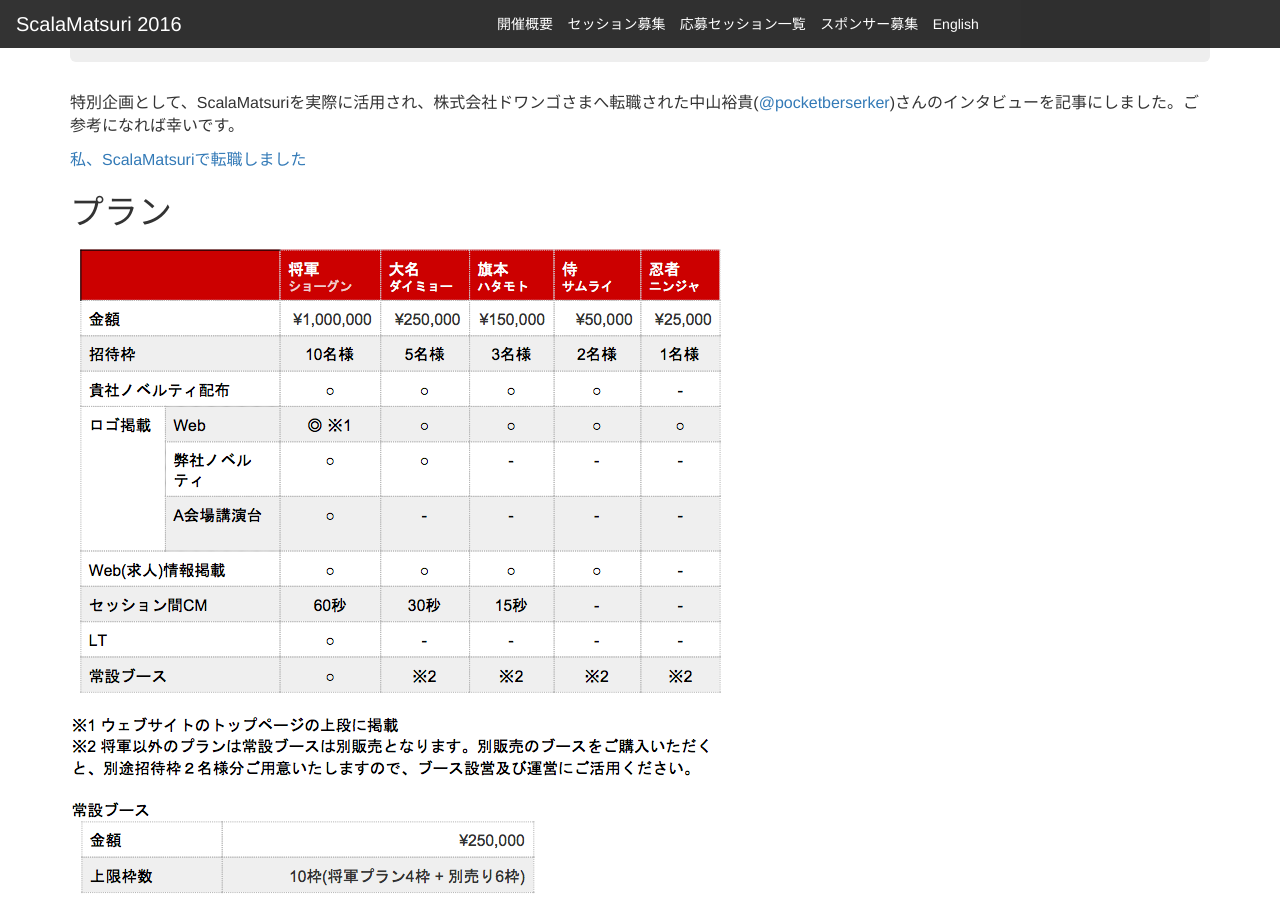
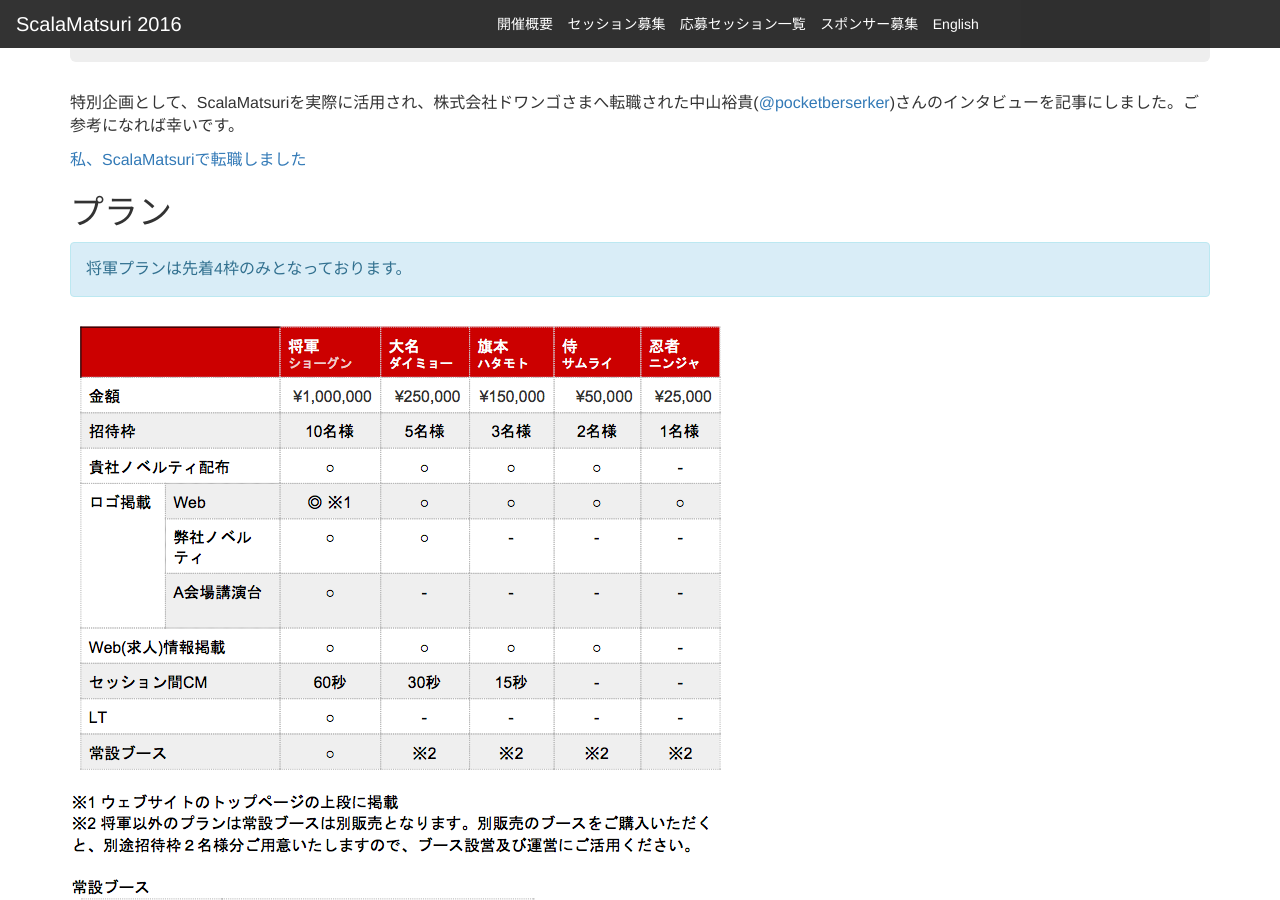
Before and after one commit to scalajp/2016.scalamatsuri.org, a Jekyll site: the page built from ja/sponsors/index.html, in a window 1280 px wide and 900 px high, scrolled down 365 px. Built offline with Jekyll 4.4.1, drawn with Linux system fonts in a browser that asks for light colours; nearby versions of some CDN libraries; comment, search, counter and statistics services are not loaded.

Commit message:
Update index.html

```diff
--- a/ja/sponsors/index.html
+++ b/ja/sponsors/index.html
@@ -19,4 +19,5 @@ title: スポンサー募集
 <p><a href="http://scalamatsuri.hatenablog.com/entry/2015/08/19/123046">私、ScalaMatsuriで転職しました</a></p>
 
 <h2>プラン</h2>
+<div class="alert alert-info" role="alert">将軍プランは先着4枠のみとなっております。</div>
 <img class="img-responsive" src="plan.png">
```
